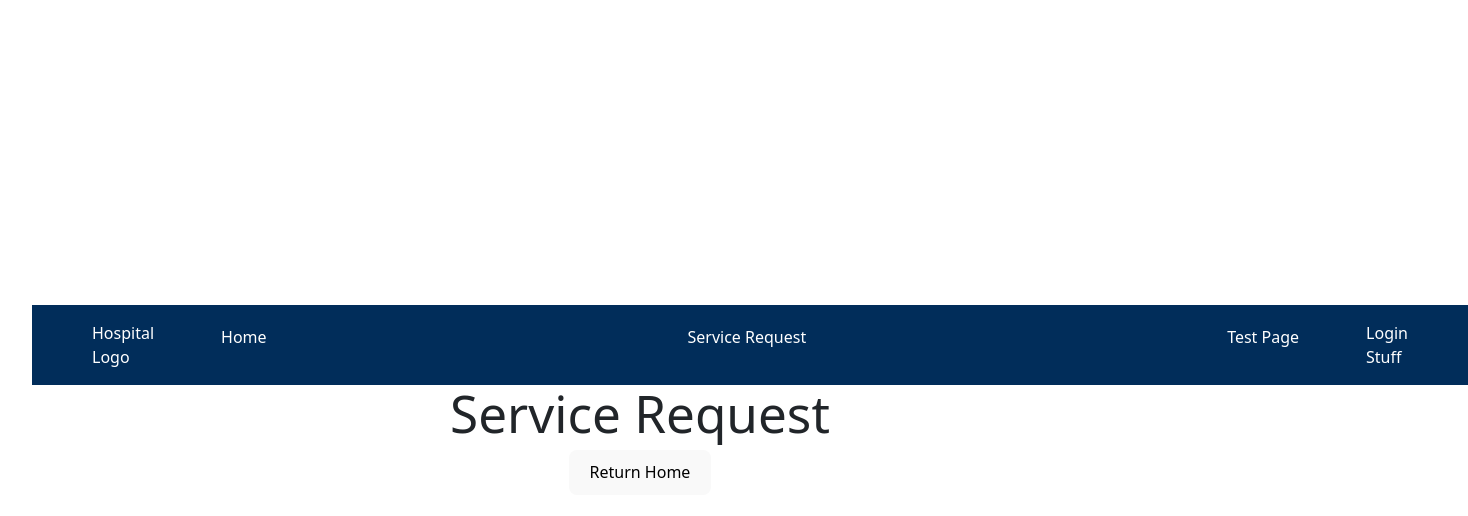
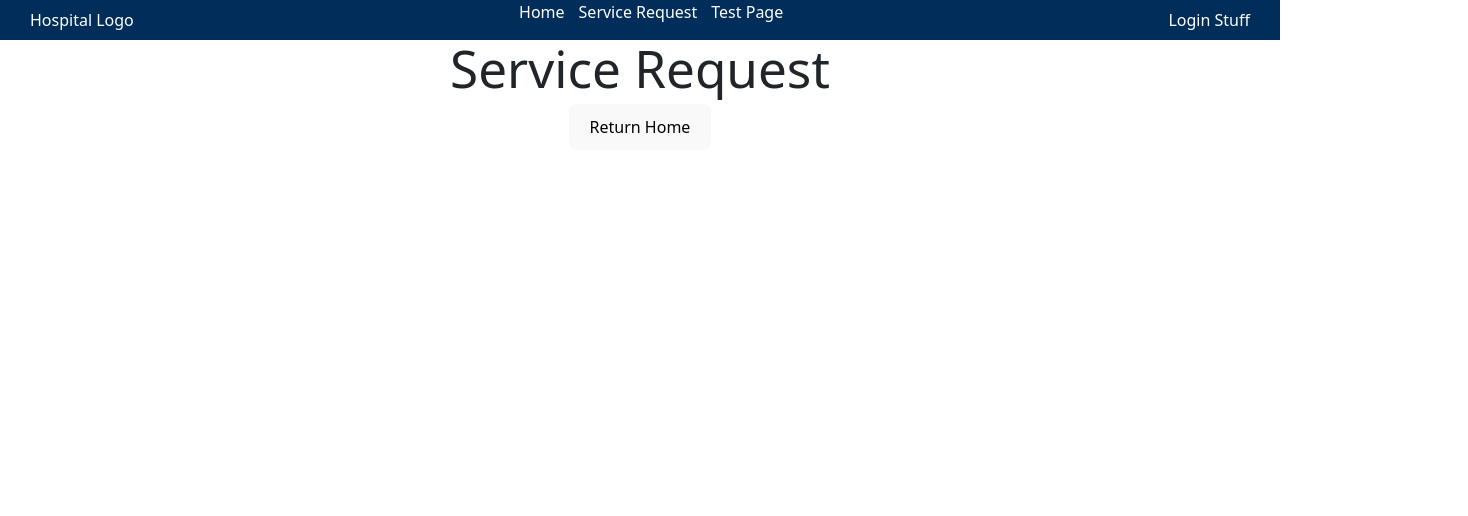
Before and after one commit to Landaman/softeng-framework-mqp, a React (Vite) app in the folder apps/frontend/: page /ServiceRequest in a window 1280 px wide. Shown: the top 516 px of the page, 1468 px wide, since content can reach past the window. Built offline with nearby package versions, Linux system fonts and the light colour scheme; the HTML template or start-up script is replaced by a standard one.

Commit message:
some css styling

```diff
--- a/apps/frontend/src/App.css
+++ b/apps/frontend/src/App.css
@@ -1,7 +1,5 @@
 #root {
-  max-width: 1280px;
   margin: 0 auto;
-  padding: 2rem;
   text-align: center;
 }
 
@@ -41,32 +39,9 @@
   color: #888;
 }
 
-
-
-/* NavBar Styling */
-
-.navBar {
-  background-color: #012D5A;
-  text-align: center;
-  margin: 0px;
-  padding: 0px;
+.main {
   display: flex;
-  flex-direction: row;
-  align-items: center;
-  padding: 10px 30px 10px 30px;
-  justify-content: space-between;
-  align-self: start;
-  justify-self: start;
-  text-align: start;
-  min-width: 90vw;
+  flex-direction: column;
+  min-width: 100vw;
+  min-height: 100vh;
 }
-
-.navBarText {
-  color: white;
-  margin: 0px 30px 0px 30px;
-}
-
-.navBarLink {
-  color: white;
-  margin: 0px 7px 0px 7px;
-}
--- a/apps/frontend/src/App.tsx
+++ b/apps/frontend/src/App.tsx
@@ -23,10 +23,10 @@ function App() {
   ]);
 
   return (
-    <>
+    <div className={"main"}>
       <NavBar />
       <RouterProvider router={router} />
-    </>
+    </div>
   );
 }
 
--- /dev/null
+++ b/apps/frontend/src/Homepage.css
@@ -0,0 +1,5 @@
+.homepage {
+    flex-grow: 1;
+    display: flex;
+    flex-direction: column;
+}
--- a/apps/frontend/src/Homepage.tsx
+++ b/apps/frontend/src/Homepage.tsx
@@ -1,13 +1,16 @@
+import "./Homepage.css";
 function Homepage() {
-    return <>
+    return <div className={"homepage"}>
         <h1>Homepage</h1>
+        <div>
             <a href={`/ServiceRequest`}>
                 <button>Service Request</button>
             </a>
             <a href={`/TestPage`}>
                 <button>Test Page</button>
             </a>
-    </>;
+        </div>
+    </div>;
 }
 
 export default Homepage;
--- /dev/null
+++ b/apps/frontend/src/NavBar.css
@@ -0,0 +1,37 @@
+.navBar {
+    background-color: #012D5A;
+    text-align: center;
+    padding: 0px;
+    display: flex;
+    flex-direction: row;
+    align-items: center;
+    justify-content: center;
+}
+
+.navBarText {
+    flex-grow: 1;
+    color: white;
+    margin: 0px 30px 0px 30px;
+    text-align: start;
+}
+
+.navBarLogin {
+    flex-grow: 1;
+    color: white;
+    margin: 0px 30px 0px 30px;
+    text-align: end;
+}
+
+.navBarLink {
+    color: white;
+    margin: 0px 7px 0px 7px;
+}
+.linkdiv {
+    background-color: #012D5A;
+    text-align: center;
+    padding: 0px;
+    display: flex;
+    flex-direction: row;
+    align-items: center;
+    justify-content: center;
+}
--- a/apps/frontend/src/NavBar.tsx
+++ b/apps/frontend/src/NavBar.tsx
@@ -1,8 +1,9 @@
+import "./NavBar.css";
 function NavBar() {
   return (
     <div className={"navBar"}>
       <p className={"navBarText"}>Hospital Logo</p>
-      <div className={"navBar"}>
+      <div className={"linkdiv"}>
         <a className={"navBarLink"} href={`/`}>
           <p>Home</p>
         </a>
@@ -13,7 +14,7 @@ function NavBar() {
           <p>Test Page</p>
         </a>
       </div>
-      <p className={"navBarText"}>Login Stuff</p>
+      <p className={"navBarLogin"}>Login Stuff</p>
     </div>
   );
 }
```
Lines whose indentation alone changed are shown as unchanged.
